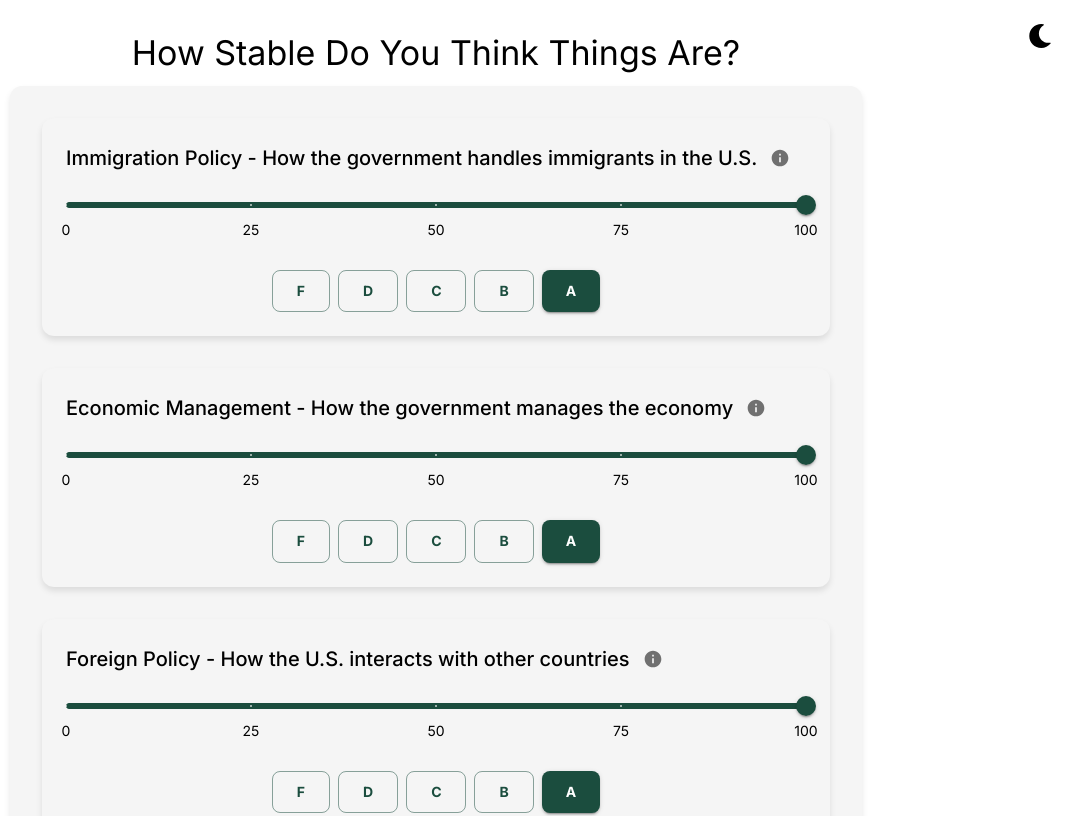
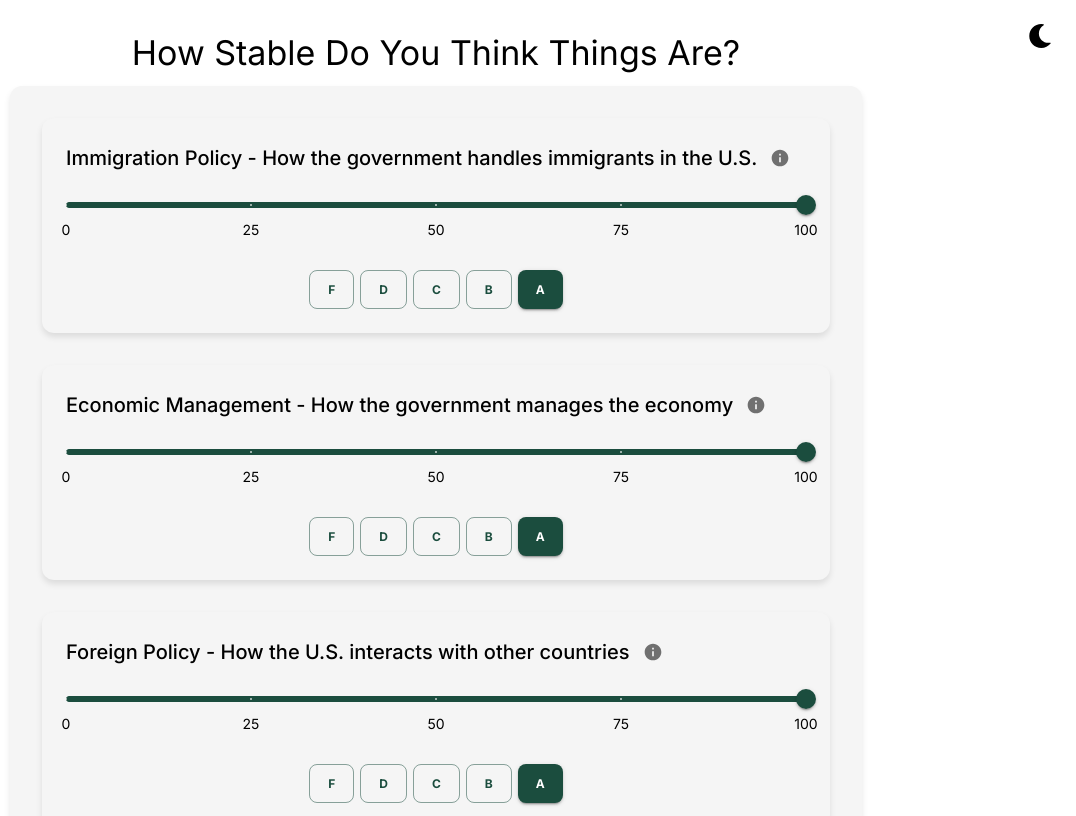
Before and after one commit to Krushil1820/nblk-stability-calculator, a React (Vite) app: page /evaluate in a window 1280 px wide. Shown: the top 816 px of the page, without its empty margins (204-1280 px from the left). Built offline with nearby package versions, Linux system fonts and the light colour scheme; no server answers.

Commit message:
Alingment in grading  buttons-1

```diff
--- a/src/pages/EvaluationPage.tsx
+++ b/src/pages/EvaluationPage.tsx
@@ -352,13 +352,13 @@ const EvaluationPage: React.FC = () => {
                       />
                     </Box>
 
-                    <Box sx={{ display: 'flex', flexWrap: 'wrap', gap: 1, justifyContent: 'center' }}>
+                    <Box sx={{ display: 'flex', flexWrap: 'wrap', gap: 0.75, justifyContent: 'center' }}>
                       {(['F', 'D', 'C', 'B', 'A'] as const).map(grade => (
                         <Button
                           key={grade}
                           variant={indicator.grade === grade ? 'contained' : 'outlined'}
                           onClick={() => handleGradeChange(indicator.id, grade)}
-                          sx={{ minWidth: '30px' }}
+                          sx={{ minWidth: '30px', fontSize: '0.75rem', padding: '8px 18px' }}
                         >
                           {grade}
                         </Button>
```
